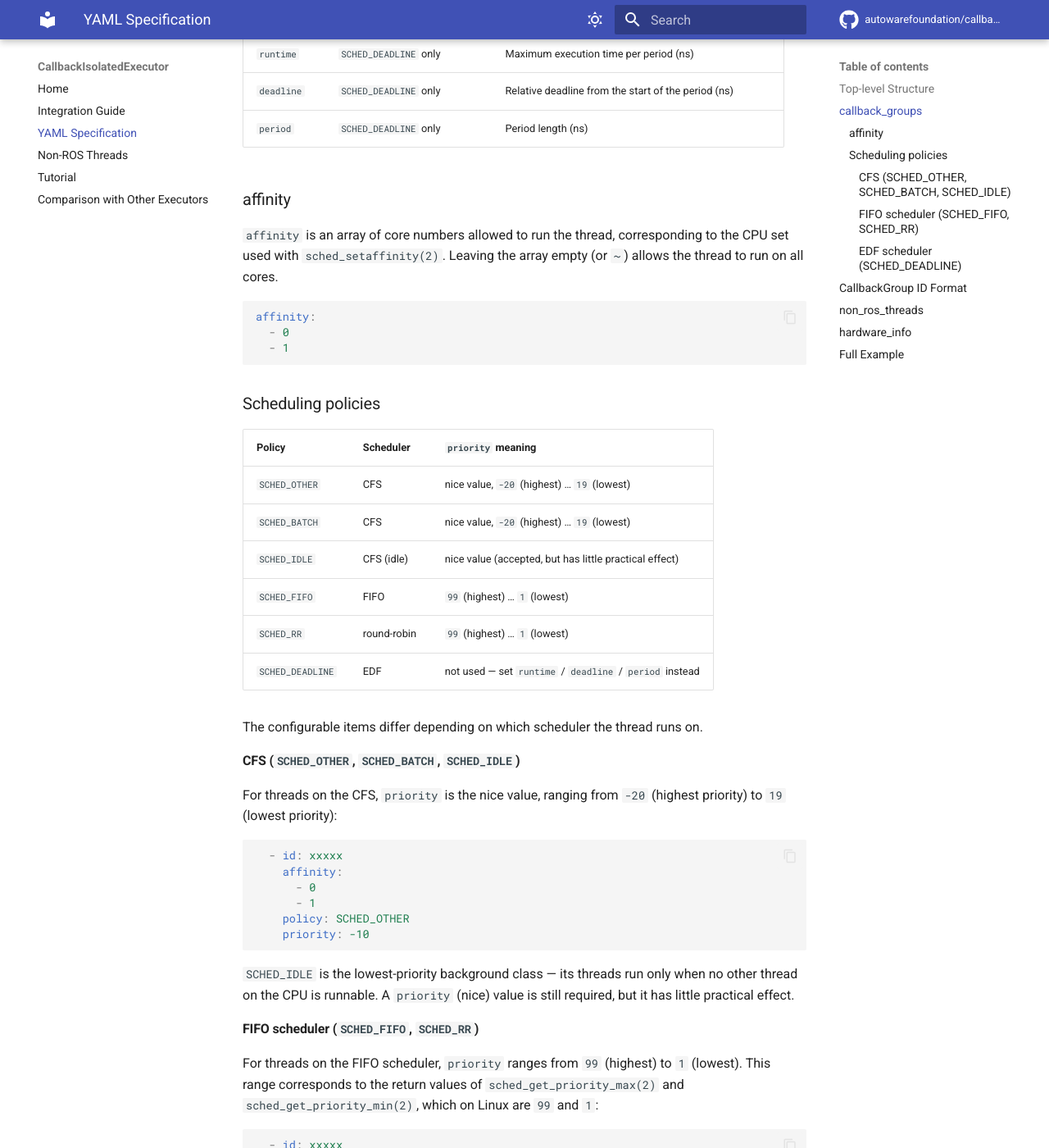
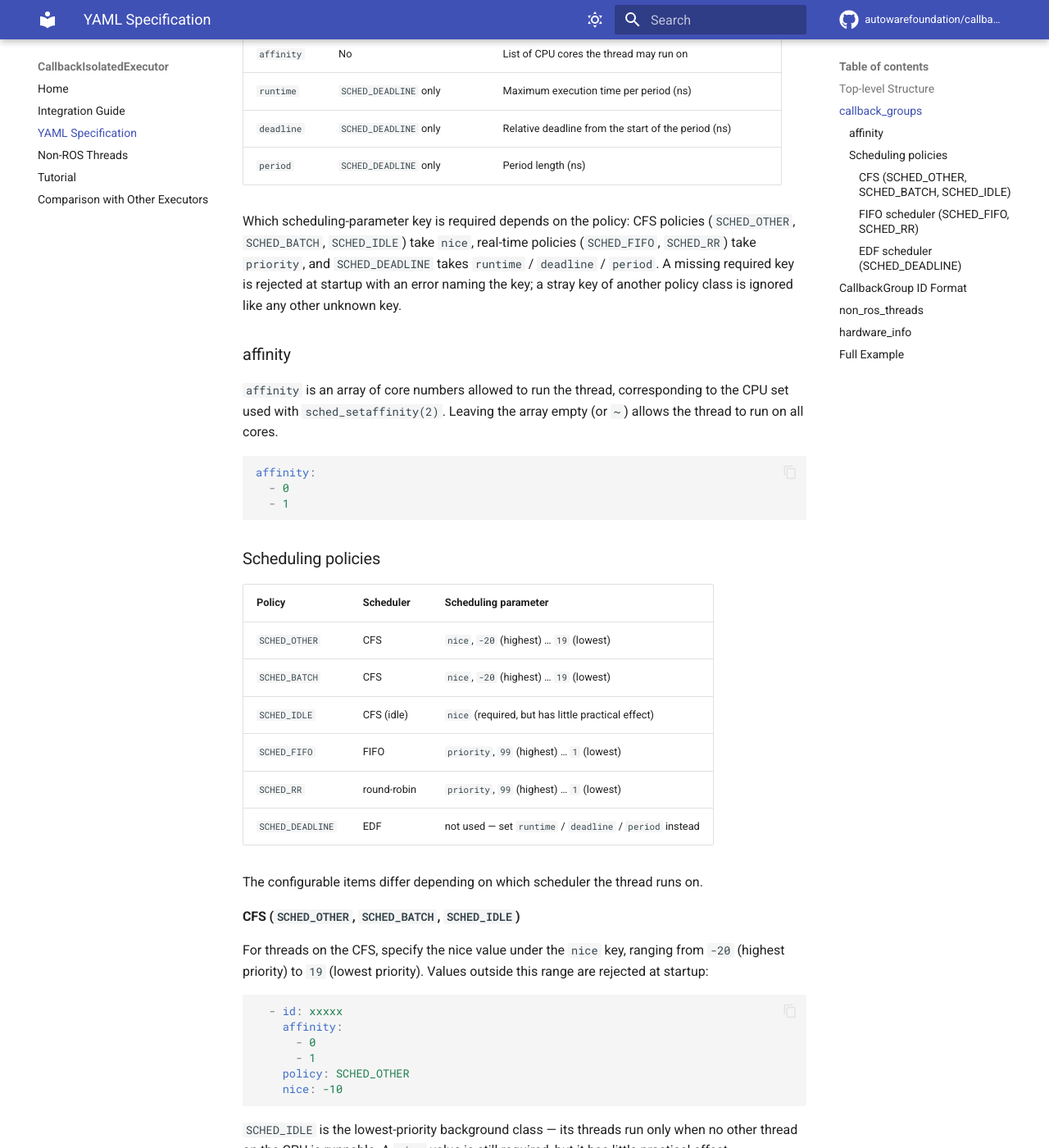
Before and after one commit to autowarefoundation/callback_isolated_executor_doc, an MkDocs documentation site: the page built from docs/yaml-specification.md, in a window 1280 px wide and 1400 px high, scrolled down 962 px. Shown: the whole window at 82% size. Built offline with MkDocs 1.6.1 and Material for MkDocs 9.7.7, drawn with Linux system fonts in a browser that asks for light colours; comment, search, counter and statistics services are not loaded; the version menu is left out; some of the changed text lies outside the part shown.

Commit message:
docs: take 'nice' instead of 'priority' for CFS policies
Reflect autowarefoundation/callback_isolated_executor#62: CFS entries
(SCHED_OTHER / SCHED_BATCH / SCHED_IDLE) now use the 'nice' key
validated against [-20, 19], while SCHED_FIFO / SCHED_RR keep
'priority' validated against [1, 99]. A missing required key is
rejected at startup; a stray key of the other policy class is ignored.

Signed-off-by: atsushi421 <atsushi.yano.2@tier4.jp>

````diff
--- a/docs/yaml-specification.md
+++ b/docs/yaml-specification.md
@@ -31,11 +31,18 @@ Each entry configures one CallbackGroup's OS thread:
 |-------|----------|-------------|
 | `id` | Yes | CallbackGroup identifier (auto-generated in prerun mode) |
 | `policy` | Yes | Scheduling policy |
-| `priority` | Yes (except `SCHED_DEADLINE`) | Real-time priority or nice value, depending on policy |
+| `nice` | CFS policies only | Nice value, `-20` … `19` |
+| `priority` | `SCHED_FIFO` / `SCHED_RR` only | Real-time priority, `1` … `99` |
 | `affinity` | No | List of CPU cores the thread may run on |
 | `runtime` | `SCHED_DEADLINE` only | Maximum execution time per period (ns) |
 | `deadline` | `SCHED_DEADLINE` only | Relative deadline from the start of the period (ns) |
 | `period` | `SCHED_DEADLINE` only | Period length (ns) |
+
+Which scheduling-parameter key is required depends on the policy: CFS policies (`SCHED_OTHER`,
+`SCHED_BATCH`, `SCHED_IDLE`) take `nice`, real-time policies (`SCHED_FIFO`, `SCHED_RR`) take
+`priority`, and `SCHED_DEADLINE` takes `runtime` / `deadline` / `period`. A missing required key is
+rejected at startup with an error naming the key; a stray key of another policy class is ignored like
+any other unknown key.
 
 ### affinity
 
@@ -50,21 +57,21 @@ affinity:
 
 ### Scheduling policies
 
-| Policy | Scheduler | `priority` meaning |
-|--------|-----------|--------------------|
-| `SCHED_OTHER` | CFS | nice value, `-20` (highest) … `19` (lowest) |
-| `SCHED_BATCH` | CFS | nice value, `-20` (highest) … `19` (lowest) |
-| `SCHED_IDLE` | CFS (idle) | nice value (accepted, but has little practical effect) |
-| `SCHED_FIFO` | FIFO | `99` (highest) … `1` (lowest) |
-| `SCHED_RR` | round-robin | `99` (highest) … `1` (lowest) |
+| Policy | Scheduler | Scheduling parameter |
+|--------|-----------|----------------------|
+| `SCHED_OTHER` | CFS | `nice`, `-20` (highest) … `19` (lowest) |
+| `SCHED_BATCH` | CFS | `nice`, `-20` (highest) … `19` (lowest) |
+| `SCHED_IDLE` | CFS (idle) | `nice` (required, but has little practical effect) |
+| `SCHED_FIFO` | FIFO | `priority`, `99` (highest) … `1` (lowest) |
+| `SCHED_RR` | round-robin | `priority`, `99` (highest) … `1` (lowest) |
 | `SCHED_DEADLINE` | EDF | not used — set `runtime` / `deadline` / `period` instead |
 
 The configurable items differ depending on which scheduler the thread runs on.
 
 #### CFS (`SCHED_OTHER`, `SCHED_BATCH`, `SCHED_IDLE`)
 
-For threads on the CFS, `priority` is the nice value, ranging from `-20` (highest priority) to `19`
-(lowest priority):
+For threads on the CFS, specify the nice value under the `nice` key, ranging from `-20` (highest
+priority) to `19` (lowest priority). Values outside this range are rejected at startup:
 
 ```yaml
   - id: xxxxx
@@ -72,17 +79,17 @@ For threads on the CFS, `priority` is the nice value, ranging from `-20` (highes
       - 0
       - 1
     policy: SCHED_OTHER
-    priority: -10
+    nice: -10
 ```
 
 `SCHED_IDLE` is the lowest-priority background class — its threads run only when no other thread on the
-CPU is runnable. A `priority` (nice) value is still required, but it has little practical effect.
+CPU is runnable. A `nice` value is still required, but it has little practical effect.
 
 #### FIFO scheduler (`SCHED_FIFO`, `SCHED_RR`)
 
 For threads on the FIFO scheduler, `priority` ranges from `99` (highest) to `1` (lowest). This range
 corresponds to the return values of `sched_get_priority_max(2)` and `sched_get_priority_min(2)`, which
-on Linux are `99` and `1`:
+on Linux are `99` and `1`. Values outside this range are rejected at startup:
 
 ```yaml
   - id: xxxxx
@@ -138,12 +145,12 @@ callback_groups:
   - id: /sample_node@Subscription(/topic_in)
     affinity: ~
     policy: SCHED_OTHER
-    priority: 0
+    nice: 0
 
   - id: /sample_node@Timer(1333000000)
     affinity: ~
     policy: SCHED_OTHER
-    priority: 0
+    nice: 0
 ```
 
 !!! warning
@@ -164,7 +171,8 @@ how to create such threads):
 |-------|----------|-------------|
 | `id` | Yes | Thread name (must match the name passed to `spawn_non_ros2_thread`) |
 | `policy` | Yes | Scheduling policy (same options as `callback_groups`) |
-| `priority` | Yes (except `SCHED_DEADLINE`) | Real-time priority or nice value |
+| `nice` | CFS policies only | Nice value, `-20` … `19` |
+| `priority` | `SCHED_FIFO` / `SCHED_RR` only | Real-time priority, `1` … `99` |
 | `affinity` | No | List of CPU cores |
 
 ```yaml
@@ -173,7 +181,7 @@ non_ros_threads:
     affinity:
       - 4
     policy: SCHED_OTHER
-    priority: 0
+    nice: 0
 ```
 
 ## hardware_info
@@ -222,7 +230,7 @@ callback_groups:
 
   - id: /logging_node@Subscription(/rosout)
     policy: SCHED_OTHER
-    priority: 10
+    nice: 10
 
 non_ros_threads:
   - id: sensor_driver
````
Also changed, not shown: docs/tutorial.md (+6 -6 lines).
